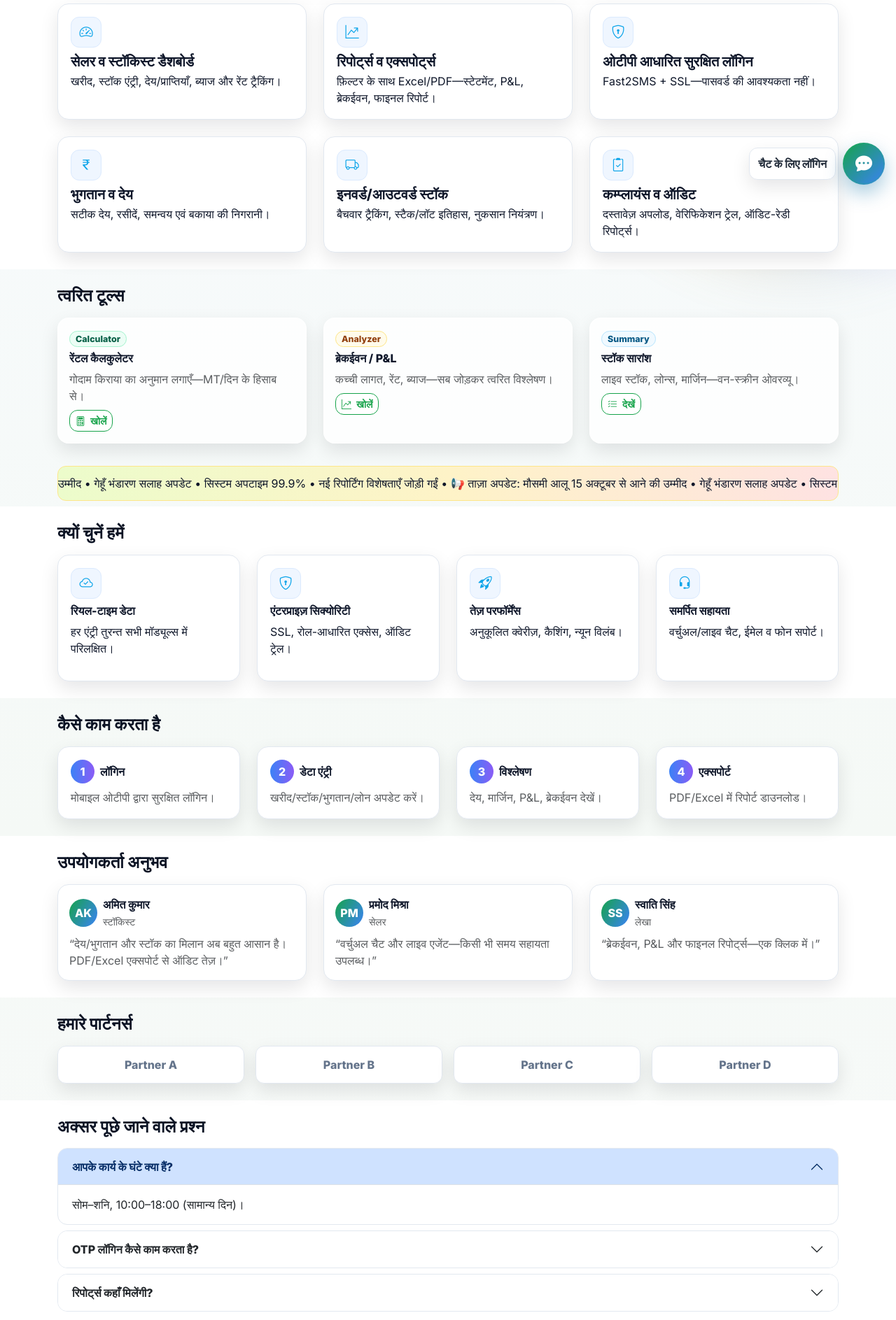
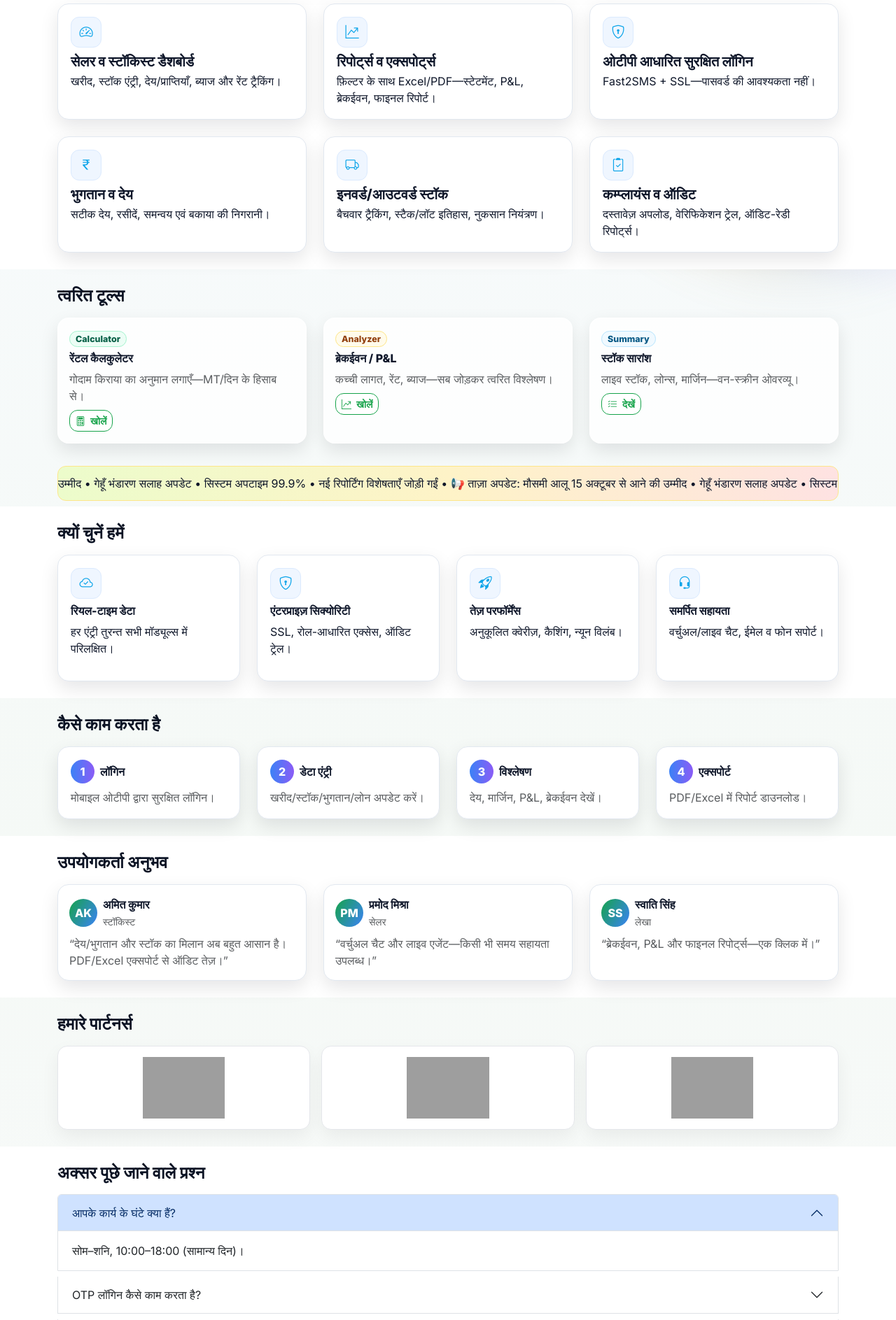
Before and after one commit to DUDU1608/warehouse-python, a Flask app: page / in a window 1280 px wide. Shown: the part 520-2407 px from the top of the page at 70% size. Run offline with Flask 3, Linux system fonts and the light colour scheme; grey boxes are pictures that could not be loaded.

Commit message:
added partners in index.html

```diff
--- a/app/templates/index.html
+++ b/app/templates/index.html
@@ -122,6 +122,18 @@
       padding: 18px; height:100%; box-shadow: var(--shadow);
       transition: .18s ease transform, .18s ease box-shadow;
     }
+
+    .flash-wrap{
+    background:#fee2e2;           /* soft red bg */
+    border:1px solid #fecaca;     /* light red border */
+    border-radius:12px;
+    padding:.75rem 1rem;
+  }
+  .flash-red{
+    color:#b91c1c;                /* strong red */
+    font-weight:900;              /* bold */
+    /* removed animation */
+  }
     .feature:hover{ transform: translateY(-4px); box-shadow: 0 16px 36px rgba(2,8,23,.10); }
     .feature .f-icon{
       width:44px; height:44px; border-radius:12px; display:flex;align-items:center;justify-content:center;
@@ -166,49 +178,36 @@
       background: linear-gradient(120deg, var(--brand), var(--blue));
     }
 
-    /* Partners */
+    /* Bigger, roomier tiles */
   .logo-tile{
-      height:54px; border-radius:12px; background:#fff; border:1px solid var(--line); box-shadow: var(--shadow);
-      display:grid; place-items:center; color:#64748b; font-weight:800;
+    height: 120px;                /* was ~54–80px */
+    padding: 18px;                /* more breathing room */
+    border-radius: 14px;
+    background: #fff;
+    border: 1px solid #e5e7eb;
+    box-shadow: 0 10px 26px rgba(2,8,23,.06);
+    display: grid; place-items: center;
   }
 
-    /* FAQ */
-    .accordion-button{ font-weight:800; }
-    .accordion-button:focus{ box-shadow:none; }
-    .accordion-item{ border-radius:14px!important; overflow:hidden; border:1px solid var(--line)!important; }
-
-    /* Alert strip (chat guidance) */
-    .flash-wrap{ background:#fff1f2; border:1px solid #ffffff; border-radius:12px; padding:.75rem 1rem; }
-    .flash-red{ color: #42ee09; font-weight:900; animation:flash 1.2s ease-in-out infinite; }
-    @keyframes flash{ 0%,100%{opacity:1} 50%{opacity:.35} }
-
-    /* Footer */
-    footer{ background:#ffffff; border-top:1px solid var(--line); padding:24px 0; color:#475569; }
-    footer a{ color:#374151; text-decoration:none; }
-    footer a:hover{ text-decoration:underline; }
-
-    /* Floating chat/login CTA */
-    .floating-cta{
-      position:fixed; right:16px; bottom:16px; z-index:1000;
-      display:flex; gap:10px; align-items:center;
-    }
-    .pulse{
-      position:absolute; inset:0; border-radius:999px; border:2px solid rgba(34,197,94,.35);
-      animation:pulse 2s linear infinite;
-    }
-    @keyframes pulse{ 0%{ transform:scale(.9); opacity:.8;} 50%{ transform:scale(1.06); opacity:.2;} 100%{ transform:scale(.9); opacity:.8;} }
-    .chat-fab{
-      position:relative; width:60px; height:60px; border-radius:999px; border:none;
-      background:linear-gradient(135deg, var(--brand), var(--blue)); color:#fff;
-      box-shadow:0 12px 28px rgba(3,105,161,.35); display:grid; place-items:center; font-size:1.5rem;
-    }
-    .chat-label{
-      background:#fff; border:1px solid var(--line); border-radius:12px; padding:10px 12px; box-shadow:var(--shadow);
-      font-weight:800; color:#1f2937;
+  /* Large logos but preserve aspect ratio */
+  .partner-logo{
+    max-height: 88px;             /* was ~42px */
+    width: auto;
+    object-fit: contain;
+    image-rendering: -webkit-optimize-contrast;
+    image-rendering: crisp-edges;
+    transition: transform .15s ease;
   }
 
-    @media (prefers-reduced-motion: reduce){
-      *{ transition:none!important; animation:none!important; }
+  /* Subtle hover for desktop */
+  @media (hover:hover){
+    .logo-tile:hover .partner-logo{ transform: translateY(-2px); }
+  }
+
+  /* Responsive tweak: slightly smaller on very small screens */
+  @media (max-width: 420px){
+    .logo-tile{ height: 100px; padding: 14px; }
+    .partner-logo{ max-height: 72px; }
   }
 </style>
 </head>
@@ -459,14 +458,37 @@
 <section class="py-4">
   <div class="container">
     <h4 class="section-title mb-3">हमारे पार्टनर्स</h4>
-      <div class="row g-3">
-        <div class="col-6 col-md-3"><div class="logo-tile">Partner A</div></div>
-        <div class="col-6 col-md-3"><div class="logo-tile">Partner B</div></div>
-        <div class="col-6 col-md-3"><div class="logo-tile">Partner C</div></div>
-        <div class="col-6 col-md-3"><div class="logo-tile">Partner D</div></div>
+    <div class="row g-3 align-items-center">
+      <!-- Arya.ag -->
+      <div class="col-6 col-md-4">
+        <a class="logo-tile p-2" href="https://arya.ag/" target="_blank" rel="noopener">
+          <img src="/partners/arya.svg"
+               onerror="this.src='/static/partners/arya.png'"
+               alt="Arya.ag" class="partner-logo">
+        </a>
+      </div>
+
+      <!-- Bank of India -->
+      <div class="col-6 col-md-4">
+        <a class="logo-tile p-2" href="https://bankofindia.co.in/" target="_blank" rel="noopener">
+          <img src="/partners/bank-of-india.svg"
+               onerror="this.src='/static/partners/bank-of-india.png'"
+               alt="Bank of India" class="partner-logo">
+        </a>
+      </div>
+
+      <!-- State Bank of India (SBI) -->
+      <div class="col-6 col-md-4">
+        <a class="logo-tile p-2" href="https://www.onlinesbi.sbi/" target="_blank" rel="noopener">
+          <img src="/partners/sbi.svg"
+               onerror="this.src='/static/partners/sbi.png'"
+               alt="State Bank of India (SBI)" class="partner-logo">
+        </a>
+      </div>
     </div>
   </div>
 </section>
+
 
   <!-- FAQ -->
   <section class="py-4" style="background:#fff">
```
Lines whose indentation alone changed are shown as unchanged.
